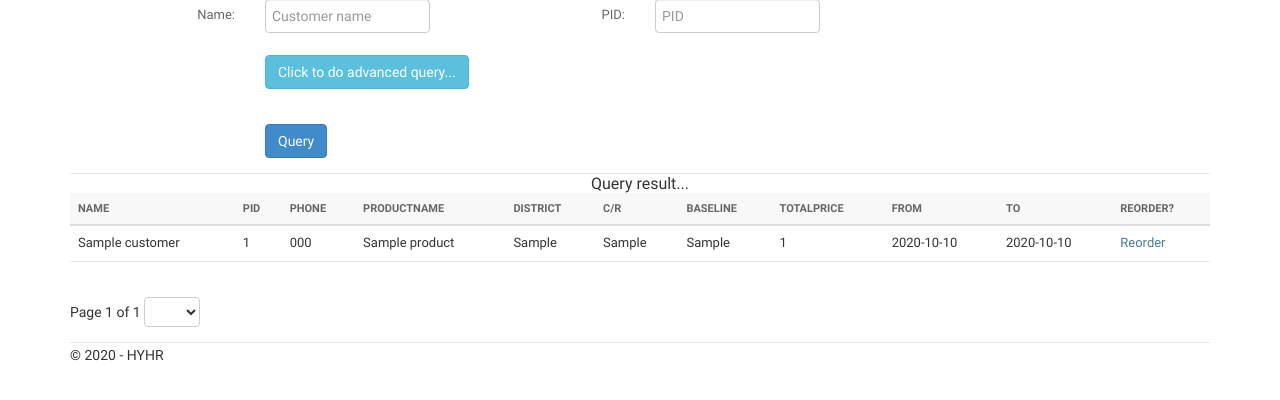
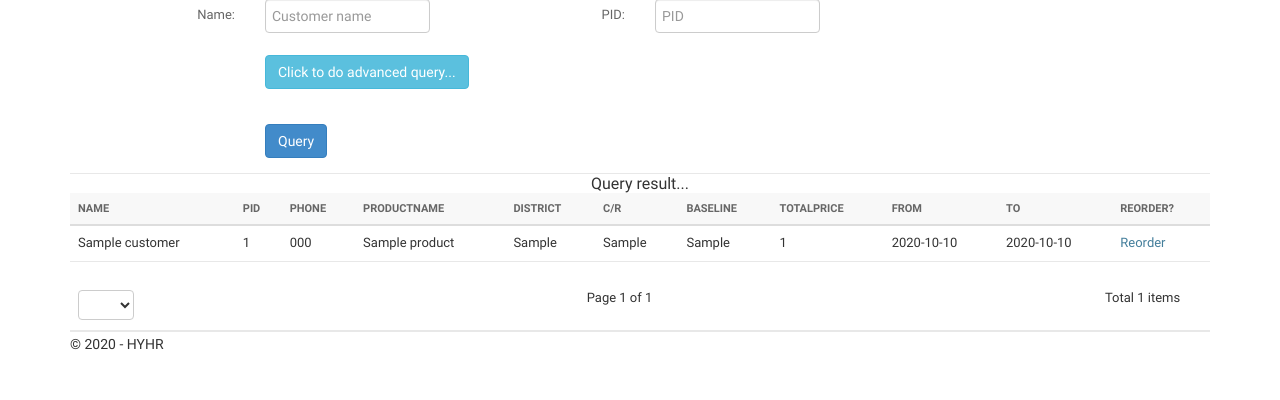
Before and after one commit to woodhfut/HYHR, a Django app: template sb/templates/sb/sb_query.html in a window 1280 px wide. Shown: the part 63-463 px from the top of the page. Run offline with Django 3.2, Linux system fonts and the light colour scheme; a user stored in the database is signed in; the template is opened without the code that fills it: values that come from a table or form of the project are taken from there, most other values are stand-ins (such as "Sample title", 1, 10 or a date in 2020); some libraries are stand-ins or nearby versions; some web fonts are replaced.

Commit message:
pagination problem fix

```diff
--- a/sb/templates/sb/sb_query.html
+++ b/sb/templates/sb/sb_query.html
@@ -10,6 +10,8 @@
 
 <script type="text/javascript" src="/static/admin/js/calendar.js"></script>
 <script type="text/javascript" src="/static/admin/js/admin/DateTimeShortcuts.js"></script>
+
+<link rel="stylesheet" type="text/css" href="/static/HYHR/css/paginator.css" />
 
 <h2> {{title}}</h2>
 
@@ -114,24 +116,47 @@
                 {% endfor %}
             </tbody>
         </table>
+         <table>
+             <tbody>
+                 <tr>
+                     <td style="width:5%">
+                        <select id="pagecount" onchange="pageCountChange()">
+                            <option value="1">1</option>
+                            <option value="15">15</option>
+                            <option value="30">30</option>
+                            <option value="50">50</option>
+                            <option value="100">100</option>
+                        </select>
+                     </td>
+                     <td style="width:85%; text-align:center">
+                        <span >
+                            {% if result.has_previous%}
+                            <a href="#" onclick="navigatetopagewithQuery(1)"><span class="glyphicon glyphicon-fast-backward"></span></a>
+                            <a href="#" onclick="navigatetopagewithQuery({{result.previous_page_number}})"><span class="glyphicon glyphicon-backward"></span></a>
+                            {% endif %}
+                            <span>
+                                Page {{result.number}} of {{result.paginator.num_pages}}
+                            </span>
+
+                            {% if result.has_next %}
+                                <a href="#" onclick="navigatetopagewithQuery({{result.next_page_number}})"><span class="glyphicon glyphicon-forward"></span></a>
+                            <a href="#" onclick="navigatetopagewithQuery({{result.paginator.num_pages}})"><span class="glyphicon glyphicon-fast-forward"></a>
+                            {%endif%}
+
+                        </span>
+                     </td>
+                     <td style="width:10%">
+                        <span >Total {{result.paginator.count}} items</span>
+                     </td>
+                 </tr>
+             </tbody>
+         </table>
 
 
-        <div class="pagination">
-            <span class="step-links">
-                {% if result.has_previous%}
-                <a href="#" onclick="navigatetopagewithQuery(1)">&laquo;</a>
-                <a href="#" onclick="navigatetopagewithQuery({{result.previous_page_number}})">&lt;</a>
-                {% endif %}
-                <span class="current">
-                    Page {{result.number}} of {{result.paginator.num_pages}}
-                </span>
 
-                {% if result.has_next %}
-                    <a href="#" onclick="navigatetopagewithQuery({{result.next_page_number}})">&gt;</a>
-                <a href="#" onclick="navigatetopagewithQuery({{result.paginator.num_pages}})">&raquo;</a>
-                {%endif%}
-            </span>
-        </div>
+
+
+
 
         {%else%}
         {% if form.errors %}
@@ -141,13 +166,7 @@
         {% endif %}
 
         {%endif%}
-        <select id="pagecount" onchange="pageCountChange()">
-                <option value="2">15</option>
-                <option value="15">15*</option>
-                <option value="30">30</option>
-                <option value="50">50</option>
-                <option value="100">100</option>
-            </select>
+
     </div>
 </div>
 {% endblock %}
--- /dev/null
+++ b/static/HYHR/css/paginator.css
@@ -0,0 +1,14 @@
+.pagination
+{
+    font-size:14px;
+    padding-left: 100px;
+    text-align: center;
+
+
+}
+
+.total_count_span
+{
+    float:right;
+    padding-right:20px;
+}
```
Also changed, not shown: db.sqlite3.
